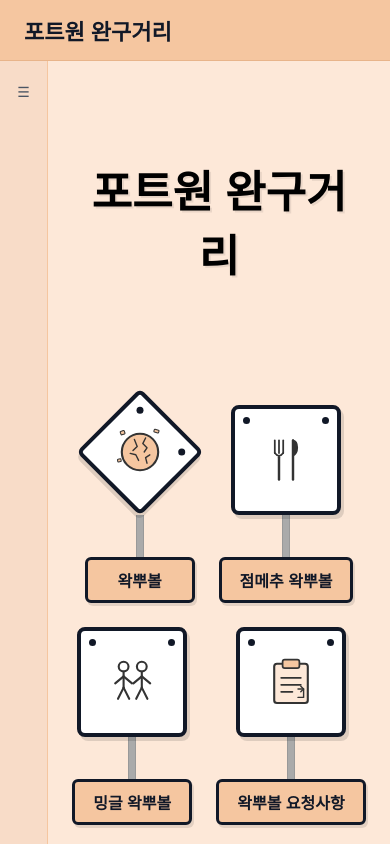
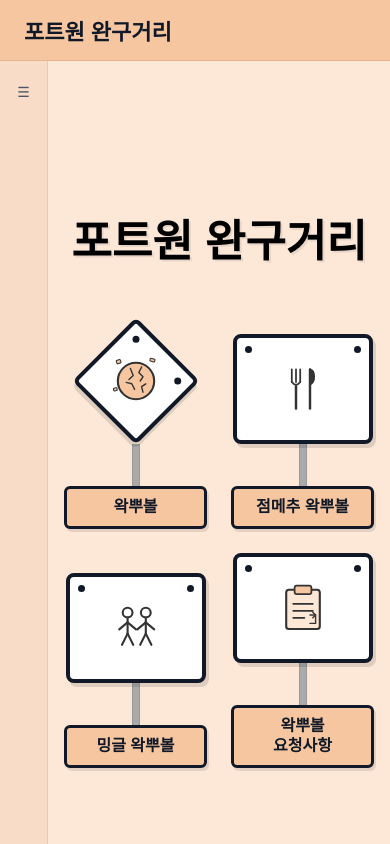
Before and after one commit to fru1tworld/haeppubol, a React (Vite) app in the folder frontend/: page / in a window 390 px wide. Built offline with nearby package versions, Linux system fonts and the light colour scheme; a web font is replaced by a local one.

Commit message:
모바일 반응형: 간판 글자 잘림 수정, 그리드 레이아웃 개선

```diff
--- a/frontend/src/pages/HomePage.css
+++ b/frontend/src/pages/HomePage.css
@@ -206,23 +206,37 @@
 }
 
 @media (max-width: 768px) {
+  .home-hero {
+    padding: 48px 16px 40px;
+    gap: 64px;
+  }
+
   .home-title {
     font-size: 44px;
   }
 
   .home-signs {
-    flex-wrap: wrap;
+    display: grid;
+    grid-template-columns: repeat(2, 1fr);
     gap: 24px;
+    width: 100%;
+    max-width: 360px;
+  }
+
+  .home-sign {
+    width: 100%;
   }
 
   .sign-board {
-    width: 110px;
+    width: 100%;
+    max-width: 140px;
     height: 110px;
   }
 
   .sign-board.diamond {
     width: 90px;
     height: 90px;
+    max-width: none;
   }
 
   .sign-svg {
@@ -231,10 +245,24 @@
   }
 
   .sign-name-bar {
-    min-width: 110px;
+    min-width: 0;
+    width: 100%;
+    max-width: 160px;
+    text-align: center;
   }
 
   .sign-label {
     font-size: 16px;
+    white-space: normal;
+    word-break: keep-all;
+    line-height: 1.3;
+  }
+
+  .crew-section {
+    padding: 40px 16px 60px;
+  }
+
+  .crew-grid {
+    grid-template-columns: 1fr;
   }
 }
```
